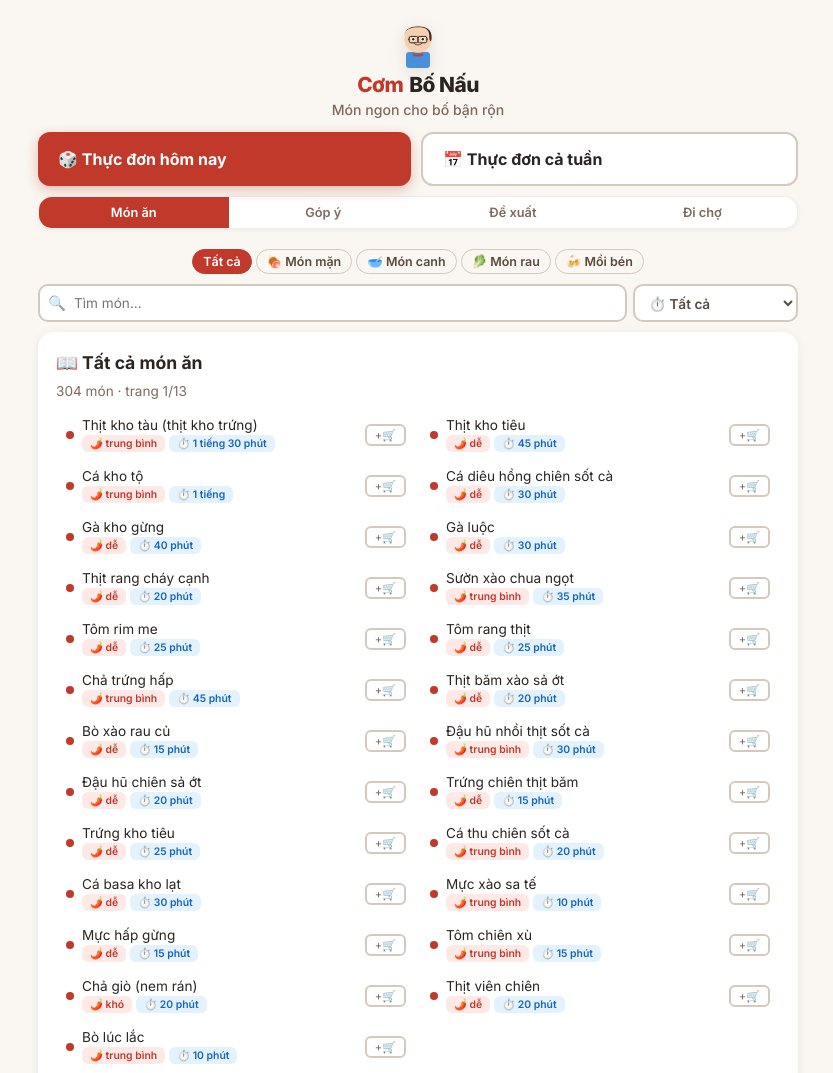
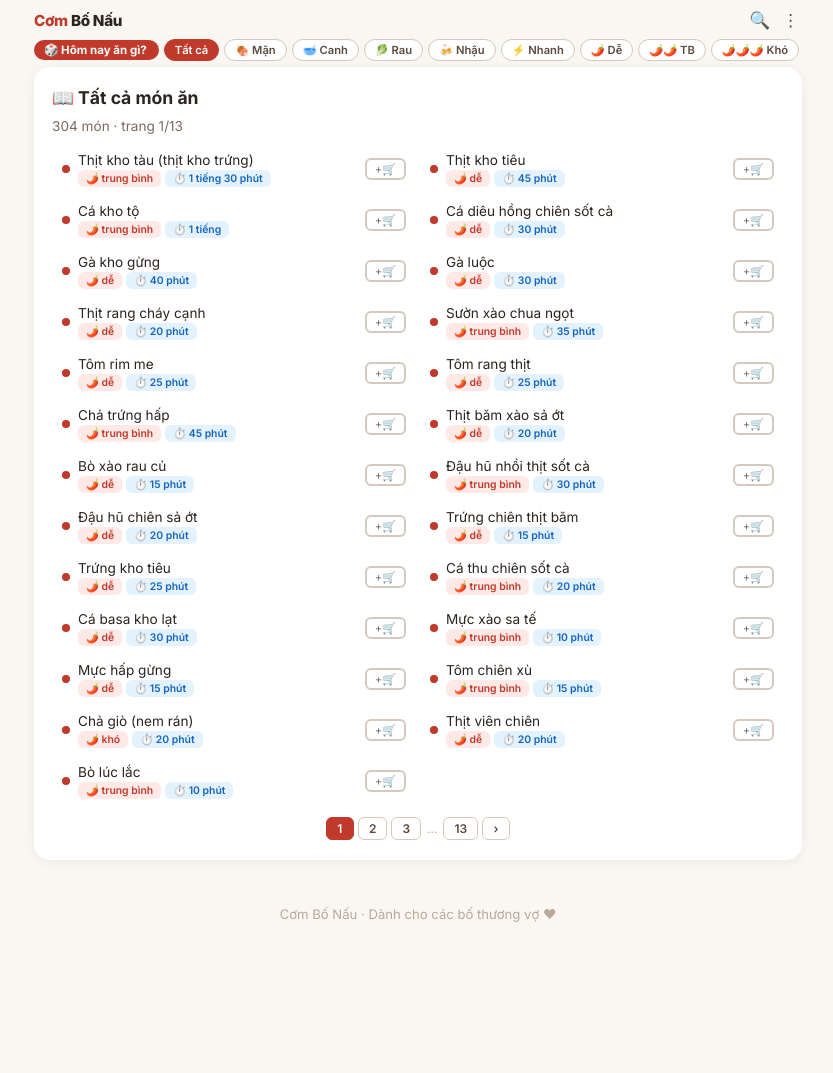
Before and after one commit to tien243/com-viet, a plain HTML site: page index.html in a window 1280 px wide. Shown: the top 1073 px of the page, without its empty margins (222-1055 px from the left). After the commit the page ends 962 px from the top, so only its background shows below. Drawn offline with Linux system fonts and the light colour scheme.

Commit message:
refactor: radical mobile-first UI — mini header bar, scrollable filter chips, search overlay, hamburger menu

```diff
--- a/index.html
+++ b/index.html
@@ -37,55 +37,57 @@
 *,*::before,*::after{box-sizing:border-box;margin:0;padding:0}
 html{font-size:16px;scroll-behavior:smooth}
 body{font-family:'Inter',system-ui,-apple-system,sans-serif;background:#faf7f2;color:#2c2420;min-height:100vh}
-.container{max-width:800px;margin:0 auto;padding:0 20px}
-header{text-align:center;padding:20px 0 14px;position:relative}
-.avatar-wrap{margin-bottom:4px;display:flex;justify-content:center}
-.avatar-wrap svg{width:48px;height:48px;filter:drop-shadow(0 4px 8px rgba(0,0,0,.1))}
-header h1{font-size:1.3rem;font-weight:800;color:#2c2420;letter-spacing:-.5px;display:flex;align-items:center;justify-content:center;gap:6px;flex-wrap:wrap}
-header h1 .tag-red{color:#c0392b}
-header p{color:#7f6b5e;font-size:.88rem;margin-top:4px;font-weight:500}
-.stats{display:flex;justify-content:center;gap:8px;margin:6px 0 16px;flex-wrap:wrap}
-.stat-item{background:#fff;padding:8px 18px;border-radius:20px;font-size:.85rem;font-weight:600;color:#5a4a40;box-shadow:0 1px 4px rgba(0,0,0,.06)}
-.stat-item .num{color:#c0392b}
-.hero-actions{display:flex;gap:10px;justify-content:center;margin-bottom:10px;flex-wrap:wrap}.hero-actions .btn{flex:1;padding:15px 20px;font-size:1rem;}
-@media(max-width:500px){.hero-actions{flex-direction:column;margin-bottom:10px;}.hero-actions .btn{width:100%}}
-.btn{padding:12px 24px;border:none;border-radius:12px;font-size:.93rem;font-weight:700;cursor:pointer;transition:all .2s;display:inline-flex;align-items:center;gap:6px;font-family:inherit}
+.container{max-width:800px;margin:0 auto;padding:0 16px}
+/* ── Header bar: inline, mini ── */
+.header-bar{display:flex;align-items:center;justify-content:space-between;padding:8px 0 2px;min-height:34px}
+.header-bar .logo{font-size:.95rem;font-weight:800;color:#2c2420;letter-spacing:-.3px}
+.header-bar .logo .tag-red{color:#c0392b}
+.header-bar .header-actions{display:flex;align-items:center;gap:6px}
+.header-bar .header-actions button{background:none;border:none;font-size:1.05rem;cursor:pointer;padding:4px 3px;color:#5a4a40;font-family:inherit;line-height:1}
+.header-bar .header-actions button:hover{color:#c0392b}
+/* ── Hamburger dropdown ── */
+.menu-wrap{position:relative}
+.menu-dropdown{display:none;position:absolute;top:100%;right:0;min-width:150px;background:#fff;border-radius:10px;box-shadow:0 4px 16px rgba(0,0,0,.1);z-index:50;overflow:hidden;border:1px solid #f0eae2}
+.menu-dropdown.show{display:block}
+.menu-dropdown button{display:block;width:100%;padding:10px 14px;border:none;background:transparent;text-align:left;font-size:.82rem;font-weight:600;cursor:pointer;color:#2c2420;font-family:inherit}
+.menu-dropdown button:hover{background:#faf7f2;color:#c0392b}
+.menu-dropdown .menu-divider{height:1px;background:#eee;margin:0}
+/* ── Filter scroll row ── */
+.filter-scroll{overflow-x:auto;scrollbar-width:none;-ms-overflow-style:none;white-space:nowrap;padding:4px 0 6px;display:flex;gap:5px;align-items:center}
+.filter-scroll::-webkit-scrollbar{display:none}
+.filter-scroll .chip{display:inline-flex;align-items:center;gap:2px;padding:3px 10px;border-radius:16px;border:1.5px solid #d5c8bd;background:#fff;font-size:.7rem;font-weight:600;cursor:pointer;color:#5a4a40;font-family:inherit;white-space:nowrap;flex-shrink:0;transition:all .12s}
+.filter-scroll .chip:hover{border-color:#c0392b;color:#c0392b}
+.filter-scroll .chip.active{background:#c0392b;border-color:#c0392b;color:#fff}
+/* ── HNAG pill (first in scroll row) ── */
+.hnag-pill{display:inline-flex;align-items:center;gap:3px;padding:3px 12px 3px 10px;border-radius:16px;background:#c0392b;color:#fff;border:none;font-size:.72rem;font-weight:700;cursor:pointer;white-space:nowrap;flex-shrink:0;font-family:inherit}
+.hnag-pill:active{transform:scale(.96)}
+/* ── Search overlay ── */
+.search-overlay{display:none;padding:4px 0 8px;gap:6px}
+.search-overlay.show{display:flex}
+.search-overlay input{flex:1;padding:7px 12px;border:2px solid #d5c8bd;border-radius:10px;font-size:.85rem;font-family:inherit;background:#fff;outline:none}
+.search-overlay input:focus{border-color:#c0392b}
+.search-overlay .close-s{background:none;border:none;font-size:1.05rem;cursor:pointer;padding:4px 8px;color:#5a4a40;font-family:inherit}
+/* ── Diff select (hidden, used by JS) ── */
+#diffSelect{display:none}
+/* ── Old classes kept for compat ── */
+.btn{padding:10px 18px;border:none;border-radius:10px;font-size:.88rem;font-weight:700;cursor:pointer;transition:all .2s;display:inline-flex;align-items:center;gap:6px;font-family:inherit}
 .btn:active{transform:scale(.97)}
 .btn-primary{background:#c0392b;color:#fff;box-shadow:0 4px 14px rgba(192,57,43,.3)}
 .btn-primary:hover{background:#a93226}
 .btn-secondary{background:#fff;color:#2c2420;border:2px solid #d5c8bd}
 .btn-secondary:hover{border-color:#c0392b;color:#c0392b}
-.btn-outline{background:transparent;color:#7f6b5e;border:2px solid #d5c8bd;padding:10px 18px;font-size:.88rem;border-radius:10px}
+.btn-outline{background:transparent;color:#7f6b5e;border:2px solid #d5c8bd;padding:8px 14px;font-size:.82rem;border-radius:8px}
 .btn-outline:hover{border-color:#c0392b;color:#c0392b}
-.btn-sm{padding:10px 18px;font-size:.88rem}
-.add-to-cart-btn{padding:3px 6px;font-size:.7rem;}
+.btn-sm{padding:8px 14px;font-size:.82rem}
 .difficulty-badge{display:inline-flex;align-items:center;gap:2px;font-size:.65rem;padding:2px 8px;border-radius:6px;font-weight:600;white-space:nowrap}
 .difficulty-easy{background:#e8f5e9;color:#2e7d32}
 .difficulty-medium{background:#fff3e0;color:#e65100}
 .difficulty-hard{background:#fee9e7;color:#c0392b}
 .time-badge{display:inline-flex;align-items:center;gap:2px;font-size:.65rem;padding:2px 8px;border-radius:6px;font-weight:600;white-space:nowrap;background:#e3f2fd;color:#1565c0}
-.filter-row{margin-bottom:10px;display:flex;gap:6px;justify-content:center;flex-wrap:wrap}
-.filter-chip-sm{padding:4px 12px;border-radius:20px;border:1.5px solid #d5c8bd;background:transparent;font-size:.75rem;font-weight:600;cursor:pointer;transition:all .2s;color:#7f6b5e;font-family:inherit}
-.filter-chip-sm:hover{border-color:#c0392b;color:#c0392b}
-.filter-chip-sm.active{background:#c0392b;border-color:#c0392b;color:#fff}
 .share-btn{cursor:pointer;opacity:.7;transition:opacity .2s;padding:4px}
 .share-btn:hover{opacity:1}
-.filters{display:flex;gap:4px;justify-content:center;margin-bottom:10px;flex-wrap:wrap}
-.filter-chip{padding:4px 10px;border-radius:20px;border:1.5px solid #d5c8bd;background:transparent;font-size:.78rem;font-weight:600;cursor:pointer;transition:all .2s;color:#5a4a40;font-family:inherit}
-.filter-chip:hover{border-color:#c0392b}
-.filter-chip.active{background:#c0392b;border-color:#c0392b;color:#fff}
-.tabs{display:flex;gap:0;margin-bottom:20px;background:#fff;border-radius:14px;overflow:hidden;box-shadow:0 1px 4px rgba(0,0,0,.06);border:1px solid #eee}
-.tab-btn{flex:1;padding:8px;border:none;background:transparent;font-size:.8rem;font-weight:600;cursor:pointer;transition:all .2s;font-family:inherit;color:#7f6b5e}
-.tab-btn:hover{background:#faf7f2}
-.tab-btn.active{background:#c0392b;color:#fff}
 .tab-content{display:none}
 .tab-content.active{display:block}
-.search-wrap{position:relative;margin-bottom:10px;display:flex;gap:6px;flex-wrap:wrap}
-.search-input{flex:1;padding:8px 12px 8px 34px;border:2px solid #d5c8bd;border-radius:10px;font-size:.85rem;font-family:inherit;background:#fff;transition:border-color .2s;outline:none}
-.search-input:focus{border-color:#c0392b}
-.search-icon{position:absolute;left:10px;top:50%;transform:translateY(-50%);font-size:.9rem;opacity:.6}
-.diff-select{padding:8px 10px;border:2px solid #d5c8bd;border-radius:10px;font-size:.85rem;font-family:inherit;background:#fff;color:#5a4a40;font-weight:600;cursor:pointer;transition:border-color .2s;outline:none;min-width:120px}
-.diff-select:focus{border-color:#c0392b}
 .results-area{min-height:200px}
 .menu-card{background:#fff;border-radius:16px;padding:20px 18px;box-shadow:0 2px 12px rgba(0,0,0,.06);margin-bottom:16px}
 .menu-card h2{font-size:1.1rem;font-weight:700;margin-bottom:10px;color:#2c2420}
@@ -197,33 +199,47 @@ footer{text-align:center;color:#b8a99a;font-size:.82rem;padding:30px 0 40px}
 <body>
 <div class="container">
 <header>
-  <div class="avatar-wrap"><svg viewBox="0 0 120 120" fill="none" xmlns="http://www.w3.org/2000/svg"><rect x="30" y="80" width="60" height="40" rx="8" fill="#4A90D9"/><circle cx="60" cy="48" r="34" fill="#F5D0B0"/><path d="M26 42C26 24 38 16 60 16s34 8 34 26-6 12-6-4c0-16-12-20-28-20S26 22 26 42z" fill="#3D2B1F"/><ellipse cx="48" cy="48" rx="5" ry="6" fill="#fff"/><ellipse cx="72" cy="48" rx="5" ry="6" fill="#fff"/><circle cx="48" cy="48" r="3" fill="#2c2420"/><circle cx="72" cy="48" r="3" fill="#2c2420"/><rect x="38" y="41" width="22" height="16" rx="4" stroke="#3D2B1F" stroke-width="2.5" fill="none"/><rect x="60" y="41" width="22" height="16" rx="4" stroke="#3D2B1F" stroke-width="2.5" fill="none"/><line x1="60" y1="48" x2="60" y2="48" stroke="#3D2B1F" stroke-width="2.5"/><line x1="35" y1="48" x2="38" y2="48" stroke="#3D2B1F" stroke-width="2.5"/><line x1="82" y1="48" x2="85" y2="48" stroke="#3D2B1F" stroke-width="2.5"/><path d="M50 58C54 64 66 64 70 58" stroke="#2c2420" stroke-width="2" stroke-linecap="round" fill="none"/><path d="M45 84L48 90l12 2 12-2 3-6z" fill="#c0392b" opacity=".7"/></svg></div>
-  <h1><span class="tag-red">Cơm</span> Bố Nấu</h1>
-    <p>Món ngon cho bố bận rộn</p>
+  <div class="header-bar" id="headerBar">
+    <div class="logo"><span class="tag-red">Cơm</span> Bố Nấu</div>
+    <div class="header-actions">
+      <button onclick="toggleSearch()" aria-label="Tìm món" id="searchToggle">🔍</button>
+      <span class="menu-wrap">
+        <button onclick="toggleMenu()" aria-label="Menu" id="menuToggle">⋮</button>
+        <div class="menu-dropdown" id="menuDropdown">
+          <button onclick="switchTab('suggest');closeMenu()">🍽️ Góp ý món</button>
+          <button onclick="switchTab('feature');closeMenu()">💡 Đề xuất</button>
+          <div class="menu-divider"></div>
+          <button onclick="switchTab('shoppingList');closeMenu()">🛒 Đi chợ</button>
+          <button onclick="genWeek();closeMenu()">📅 Thực đơn tuần</button>
+        </div>
+      </span>
+    </div>
+  </div>
+  <div class="search-overlay" id="searchOverlay">
+    <input id="searchInput" type="text" placeholder="Tìm món..." oninput="searchDishes(this.value)" autocomplete="off">
+    <button class="close-s" onclick="toggleSearch()">✕</button>
+  </div>
+  <select id="diffSelect" onchange="setDifficultyFilter(this.value)">
+    <option value="">Tất cả</option>
+    <option value="quick">Nhanh</option>
+    <option value="easy">Dễ</option>
+    <option value="medium">TB</option>
+    <option value="hard">Khó</option>
+  </select>
 </header>
-<div class="hero-actions">
-  <button class="btn btn-primary" onclick="genDay()">🎲 Thực đơn hôm nay</button>
-  <button class="btn btn-secondary" onclick="genWeek()">📅 Thực đơn cả tuần</button>
-</div>
-<div class="tabs">
-  <button class="tab-btn active" onclick="switchTab('menu')">Món ăn</button>
-  <button class="tab-btn" onclick="switchTab('suggest')">Góp ý</button>
-  <button class="tab-btn" onclick="switchTab('feature')">Đề xuất</button>
-  <button class="tab-btn" onclick="switchTab('shoppingList')">Đi chợ</button>
+<div class="filter-scroll" id="filterScroll">
+  <button class="hnag-pill" onclick="genDay()">🎲 Hôm nay ăn gì?</button>
+  <button class="chip active" data-key="" onclick="setFilter('')">Tất cả</button>
+  <button class="chip" data-key="man" onclick="setFilter('man')">🍖 Mặn</button>
+  <button class="chip" data-key="canh" onclick="setFilter('canh')">🥣 Canh</button>
+  <button class="chip" data-key="rau" onclick="setFilter('rau')">🥬 Rau</button>
+  <button class="chip" data-key="nhau" onclick="setFilter('nhau')">🍻 Nhậu</button>
+  <button class="chip" data-key="quick" onclick="setDiffFilter('quick')">⚡ Nhanh</button>
+  <button class="chip" data-key="easy" onclick="setDiffFilter('easy')">🌶️ Dễ</button>
+  <button class="chip" data-key="medium" onclick="setDiffFilter('medium')">🌶️🌶️ TB</button>
+  <button class="chip" data-key="hard" onclick="setDiffFilter('hard')">🌶️🌶️🌶️ Khó</button>
 </div>
 <div class="tab-content active" id="tab-menu">
-  <div class="filters" id="filters" data-active=""></div>
-  <div class="search-wrap">
-    <span class="search-icon">🔍</span>
-    <input class="search-input" id="searchInput" type="text" placeholder="Tìm món..." oninput="searchDishes(this.value)" autocomplete="off">
-    <select class="diff-select" id="diffSelect" onchange="setDifficultyFilter(this.value)">
-      <option value="">⏱️ Tất cả</option>
-      <option value="quick">⚡ Nhanh (&lt;45ph)</option>
-      <option value="easy">🌶️ Dễ</option>
-      <option value="medium">🌶️🌶️ TB</option>
-      <option value="hard">🌶️🌶️🌶️ Khó</option>
-    </select>
-  </div>
   <div class="results-area" id="results"></div>
 </div>
 <div class="tab-content" id="tab-suggest">
@@ -3632,7 +3648,7 @@ function searchDishes(query){
   clearTimeout(searchTimer);
   searchTimer=setTimeout(()=>{
     const q=query.toLowerCase().trim();searchQuery=q;
-    const activeFilter=document.querySelector('.filter-chip.active')?.dataset.key||'';
+    const activeFilter=document.querySelector('#filterScroll .chip.active')?.dataset.key||'';
     const diffFilter=document.getElementById('diffSelect')?.value||'';
     let pool=activeFilter?dishes.filter(d=>d.cat===activeFilter):dishes;
 
@@ -3723,15 +3739,17 @@ function resetForm(tabId){location.reload()}
 
 // ── Stats & Filters ──
 function initUI(){
-  const counts={man:0,canh:0,rau:0,nhau:0};dishes.forEach(d=>{if(d.cat==='man'||d.cat==='canh'||d.cat==='rau'||d.cat==='nhau')counts[d.cat]++});
-
-  document.getElementById('filters').innerHTML=[{key:'',label:'Tất cả'},{key:'man',label:'🍖 Món mặn'},{key:'canh',label:'🥣 Món canh'},{key:'rau',label:'🥬 Món rau'},{key:'nhau',label:'🍻 Mồi bén'}].map(f=>`<button class="filter-chip${f.key===''?' active':''}" data-key="${f.key}" onclick="setFilter('${f.key}')">${f.label}</button>`).join('');
+  // Filter chips are now static HTML in .filter-scroll
+  // Just ensure default view is correct
+  showAll('');
 }
 let currentFilter='';
 function setDifficultyFilter(val){
   gtag('event', 'filter', {filter_type: 'difficulty', value: val});
   const sel=document.getElementById('diffSelect');
   if(sel)sel.value=val;
+  // Sync chip active state
+  document.querySelectorAll('#filterScroll .chip').forEach(c=>c.classList.toggle('active',c.dataset.key===('diff-'+val)));
   applyFilters();
 }
 function applyFilters(){
@@ -3751,10 +3769,24 @@ function applyFilters(){
   renderPage();
 }
 function setFilter(key){
+  gtag('event', 'filter', {filter_type: 'category', value: key});
   currentFilter=key;
-  document.querySelectorAll('.filter-chip').forEach(el=>el.classList.toggle('active',el.dataset.key===key));
+  document.querySelectorAll('#filterScroll .chip').forEach(el=>el.classList.toggle('active',el.dataset.key===key));
+  const sel=document.getElementById('diffSelect');
+  if(sel)sel.value='';
   applyFilters();
 }
+// ── Search overlay + hamburger menu ──
+function toggleSearch(){
+  const o=document.getElementById('searchOverlay'),h=document.getElementById('headerBar'),i=document.getElementById('searchInput');
+  o.classList.toggle('show');
+  if(o.classList.contains('show')){h.style.display='none';setTimeout(()=>i&&i.focus(),100)}
+  else{h.style.display='flex';if(i)i.value='';searchDishes('')}
+}
+function toggleMenu(){document.getElementById('menuDropdown').classList.toggle('show')}
+function closeMenu(){document.getElementById('menuDropdown').classList.remove('show')}
+// Click outside to close menu
+document.addEventListener('click',function(e){const m=document.getElementById('menuDropdown');if(m&&m.classList.contains('show')&&!e.target.closest('.menu-wrap'))m.classList.remove('show')});
 function shareRecipe(){
   if(!currentRecipe)return;
   const text=`🍽️ ${currentRecipe.name}\n${currentRecipe.desc}\n⏱️ ${currentRecipe.cook_time||'?'} | 🌶️ ${currentRecipe.difficulty||'?'}\n\nXem chi tiết tại: https://combonau.com`;
```
